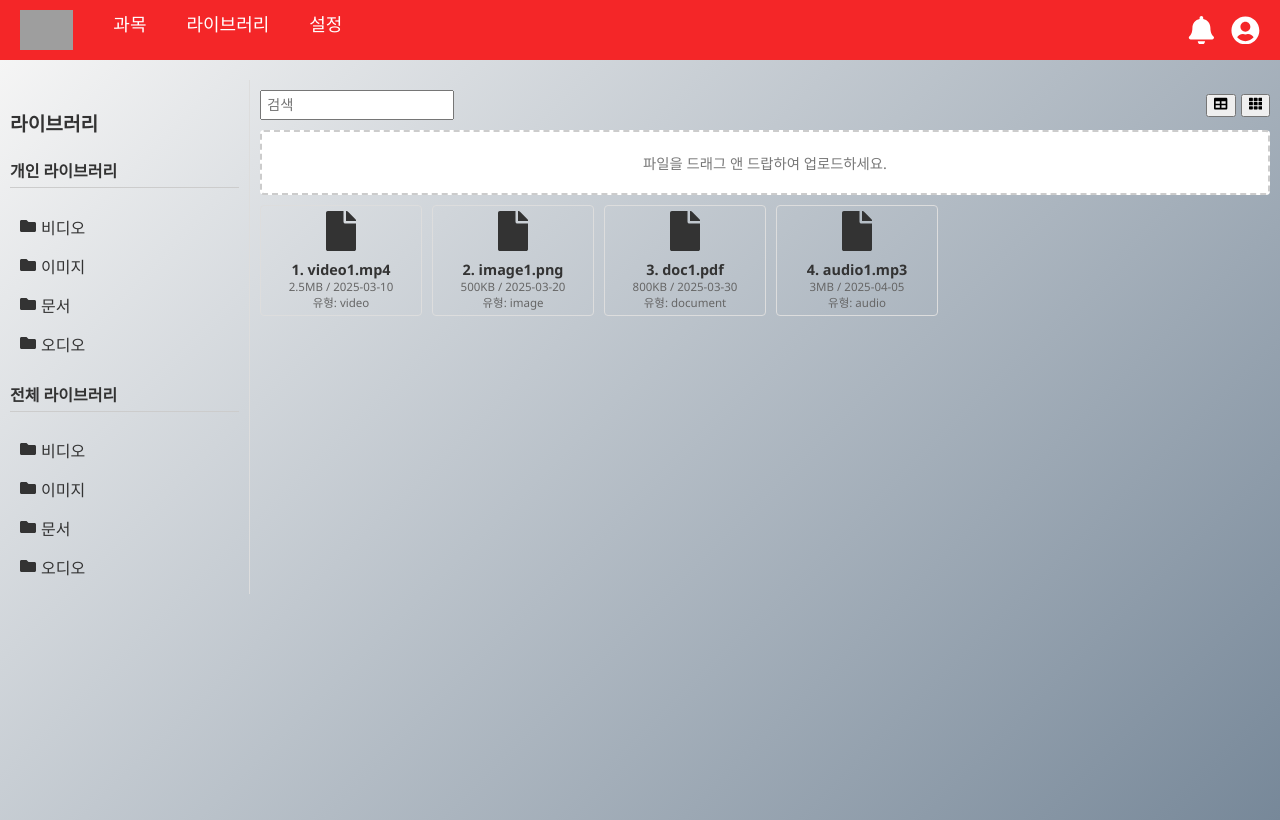
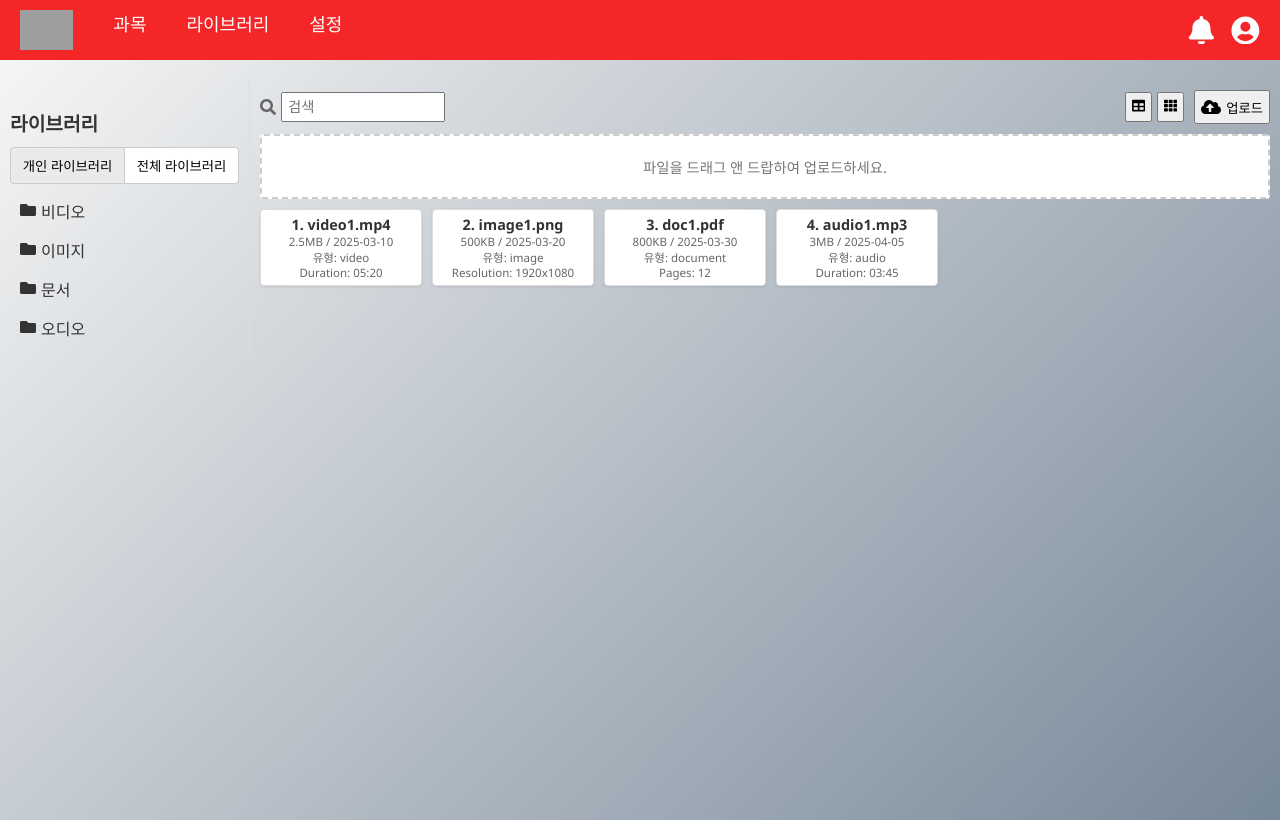
Before and after one commit to bongseok-k/my-cms, a React (Create React App) app: page /library-list in a window 1280 px wide. Built offline with nearby package versions, Linux system fonts and the light colour scheme; grey boxes are pictures that could not be loaded.

Commit message:
라이브러리 페이지 개선

```diff
--- a/src/LibraryMainPage.js
+++ b/src/LibraryMainPage.js
@@ -4,27 +4,27 @@ import {
   FaUserCircle,
   FaSearch,
   FaFolder,
-  FaFolderOpen,
   FaFile,
   FaTable,
   FaTh,
-  FaFilter
+  FaFilter,
+  FaCloudUploadAlt
 } from "react-icons/fa";
-import "./LibraryMainPage.css"; // CSS 파일에서 추가 스타일 정의 가능
+import "./LibraryMainPage.css"; // 별도 CSS 파일에서 세련된 스타일 적용
 
 function LibraryMainPage() {
-  // 탭 상태: "personal" (개인 라이브러리) 또는 "all" (전체 라이브러리)
+  // 탭 상태: "personal" 또는 "all"
   const [activeLibraryType, setActiveLibraryType] = useState("personal");
-  // 선택된 폴더 (하위 폴더: 예, 비디오, 이미지, 문서, 오디오)
+  // 좌측 폴더에서 현재 선택된 하위 폴더
   const [selectedFolder, setSelectedFolder] = useState(null);
   // 검색어
   const [searchTerm, setSearchTerm] = useState("");
-  // 파일 목록 (실제 데이터는 API 등으로 받아옴)
+  // 파일 목록 (예시 데이터에 순번(seq) 및 추가 메타데이터 추가)
   const [files, setFiles] = useState([
-    { name: "video1.mp4", size: "2.5MB", type: "video", date: "2025-03-10", seq: 1 },
-    { name: "image1.png", size: "500KB", type: "image", date: "2025-03-20", seq: 2 },
-    { name: "doc1.pdf", size: "800KB", type: "document", date: "2025-03-30", seq: 3 },
-    { name: "audio1.mp3", size: "3MB", type: "audio", date: "2025-04-05", seq: 4 }
+    { seq: 1, name: "video1.mp4", size: "2.5MB", type: "video", date: "2025-03-10", meta: "Duration: 05:20" },
+    { seq: 2, name: "image1.png", size: "500KB", type: "image", date: "2025-03-20", meta: "Resolution: 1920x1080" },
+    { seq: 3, name: "doc1.pdf", size: "800KB", type: "document", date: "2025-03-30", meta: "Pages: 12" },
+    { seq: 4, name: "audio1.mp3", size: "3MB", type: "audio", date: "2025-04-05", meta: "Duration: 03:45" }
     // ... 추가 데이터
   ]);
   // 리스트 보기 모드: "grid" 또는 "table"
@@ -32,7 +32,7 @@ function LibraryMainPage() {
   // 드래그앤드랍 업로드 상태
   const [dragOver, setDragOver] = useState(false);
 
-  // 폴더 구조 데이터
+  // 좌측 폴더 구조 데이터 (각 탭별 하위 폴더)
   const folderData = {
     personal: [
       { type: "video", name: "비디오" },
@@ -48,7 +48,7 @@ function LibraryMainPage() {
     ]
   };
 
-  // 파일 목록 필터링 (검색어 및 폴더 선택)
+  // 파일 목록 필터링
   const filteredFiles = useMemo(() => {
     let filtered = files;
     if (searchTerm) {
@@ -75,7 +75,7 @@ function LibraryMainPage() {
     e.preventDefault();
     setDragOver(false);
     const droppedFiles = Array.from(e.dataTransfer.files);
-    // 실제 업로드 로직 추가
+    // 실제 업로드 로직을 구현하세요.
     alert(`${droppedFiles.length} 개의 파일이 업로드되었습니다.`);
   };
 
@@ -89,15 +89,9 @@ function LibraryMainPage() {
             alt="Company Logo"
             className="company-logo"
           />
-          <div className="top-menu-item" onClick={() => window.location.href = "/course-list"}>
-            과목
-          </div>
-          <div className="top-menu-item" onClick={() => window.location.href = "/library-list"}>
-            라이브러리
-          </div>
-          <div className="top-menu-item" onClick={() => window.location.href = "/settings"}>
-            설정
-          </div>
+          <div className="top-menu-item" onClick={() => window.location.href = "/course-list"}>과목</div>
+          <div className="top-menu-item" onClick={() => window.location.href = "/library-list"}>라이브러리</div>
+          <div className="top-menu-item" onClick={() => window.location.href = "/settings"}>설정</div>
         </div>
         <div className="menu-right">
           <FaBell className="icon" />
@@ -105,14 +99,42 @@ function LibraryMainPage() {
         </div>
       </header>
 
-      {/* 메인 영역 - 상단 메뉴 바로 아래 */}
+      {/* 메인 영역 */}
       <div className="main-container" style={{ display: "flex", alignItems: "flex-start", paddingTop: "20px", height: "calc(100vh - 60px)" }}>
-        {/* 왼쪽 사이드바: 폴더 구조 (개인 라이브러리와 전체 라이브러리 분리) */}
+        {/* 좌측 사이드바: 폴더 구조 탭 */}
         <div className="sidebar" style={{ width: "250px", borderRight: "1px solid #ddd", padding: "10px", boxSizing: "border-box" }}>
           <h3 style={{ fontSize: "1.2em", marginBottom: "10px" }}>라이브러리</h3>
-          <div className="folder-section" style={{ marginBottom: "20px" }}>
-            <h4 style={{ fontSize: "1em", borderBottom: "1px solid #ccc", paddingBottom: "5px" }}>개인 라이브러리</h4>
-            {folderData.personal.map(folder => (
+          {/* 탭 버튼 */}
+          <div className="library-tabs" style={{ display: "flex", marginBottom: "10px" }}>
+            <button
+              onClick={() => { setActiveLibraryType("personal"); setSelectedFolder(null); }}
+              style={{
+                flex: 1,
+                padding: "8px",
+                background: activeLibraryType === "personal" ? "#eaeaea" : "#fff",
+                border: "1px solid #ccc",
+                borderRadius: "4px 0 0 4px"
+              }}
+            >
+              개인 라이브러리
+            </button>
+            <button
+              onClick={() => { setActiveLibraryType("all"); setSelectedFolder(null); }}
+              style={{
+                flex: 1,
+                padding: "8px",
+                background: activeLibraryType === "all" ? "#eaeaea" : "#fff",
+                border: "1px solid #ccc",
+                borderLeft: "none",
+                borderRadius: "0 4px 4px 0"
+              }}
+            >
+              전체 라이브러리
+            </button>
+          </div>
+          {/* 해당 탭의 폴더 목록 */}
+          <div className="folder-structure">
+            {folderData[activeLibraryType].map(folder => (
               <div
                 key={folder.type}
                 className="folder-item"
@@ -130,48 +152,45 @@ function LibraryMainPage() {
               </div>
             ))}
           </div>
-          <div className="folder-section">
-            <h4 style={{ fontSize: "1em", borderBottom: "1px solid #ccc", paddingBottom: "5px" }}>전체 라이브러리</h4>
-            {folderData.all.map(folder => (
-              <div
-                key={folder.type}
-                className="folder-item"
-                style={{
-                  padding: "5px 10px",
-                  cursor: "pointer",
-                  background: activeLibraryType === "all" && selectedFolder && selectedFolder.type === folder.type ? "#eaeaea" : "transparent",
-                  borderRadius: "4px",
-                  marginTop: "5px"
-                }}
-                onClick={() => {
-                  setActiveLibraryType("all");
-                  setSelectedFolder(folder);
-                }}
-              >
-                <FaFolder style={{ marginRight: "5px" }} />
-                {folder.name}
-              </div>
-            ))}
-          </div>
         </div>
 
         {/* 오른쪽 메인 컨텐츠 영역 */}
         <div className="content-area" style={{ flex: 1, padding: "10px", boxSizing: "border-box" }}>
-          {/* 상단 도구 모음 */}
+          {/* 상단 도구 모음: 검색과 업로드 아이콘 */}
           <div className="toolbar" style={{ display: "flex", alignItems: "center", justifyContent: "space-between", marginBottom: "10px" }}>
+            <div style={{ display: "flex", alignItems: "center" }}>
+              <FaSearch style={{ marginRight: "5px", color: "#666" }} />
               <input
                 type="text"
                 placeholder="검색"
                 value={searchTerm}
                 onChange={(e) => setSearchTerm(e.target.value)}
-              style={{ width: "180px", padding: "5px", fontSize: "0.9em" }}
+                style={{ width: "150px", padding: "5px", fontSize: "0.9em" }}
               />
-            <div className="view-mode-toggle" style={{ marginLeft: "10px" }}>
-              <button onClick={() => setViewMode("table")} title="테이블 보기" style={{ marginRight: "5px" }}>
+            </div>
+            <div style={{ display: "flex", alignItems: "center" }}>
+              <button
+                onClick={() => setViewMode("table")}
+                title="테이블 보기"
+                style={{ marginRight: "5px", padding: "5px" }}
+              >
                 <FaTable />
               </button>
-              <button onClick={() => setViewMode("grid")} title="그리드 보기">
+              <button
+                onClick={() => setViewMode("grid")}
+                title="그리드 보기"
+                style={{ padding: "5px" }}
+              >
                 <FaTh />
+              </button>
+              {/* 업로드 영역은 아이콘으로 표시 */}
+              <button
+                onClick={() => alert("파일 업로드 기능 구현 필요")}
+                style={{ marginLeft: "10px", padding: "5px", display: "flex", alignItems: "center" }}
+                title="업로드"
+              >
+                <FaCloudUploadAlt size={20} style={{ marginRight: "5px" }} />
+                업로드
               </button>
             </div>
           </div>
@@ -209,10 +228,11 @@ function LibraryMainPage() {
                       padding: "5px",
                       textAlign: "center",
                       borderRadius: "4px",
-                      fontSize: "0.9em"
+                      fontSize: "0.9em",
+                      background: "#fff",
+                      boxShadow: "0 1px 3px rgba(0,0,0,0.1)"
                     }}
                   >
-                    <FaFile size={40} style={{ marginBottom: "5px" }} />
                     <div style={{ fontWeight: "bold" }}>{idx + 1}. {file.name}</div>
                     <div style={{ fontSize: "0.8em", color: "#666" }}>
                       {file.size} / {file.date}
@@ -220,11 +240,14 @@ function LibraryMainPage() {
                     <div style={{ fontSize: "0.8em", color: "#666" }}>
                       유형: {file.type}
                     </div>
+                    <div style={{ fontSize: "0.8em", color: "#666" }}>
+                      {file.meta}
+                    </div>
                   </div>
                 ))}
               </div>
             ) : (
-              <table className="table-view" style={{ width: "100%", borderCollapse: "collapse", fontSize: "0.9em" }}>
+              <table className="table-view" style={{ width: "100%", borderCollapse: "collapse", fontSize: "0.9em", background: "#fff" }}>
                 <thead>
                   <tr>
                     <th style={{ border: "1px solid #ddd", padding: "5px" }}>순번</th>
@@ -232,6 +255,7 @@ function LibraryMainPage() {
                     <th style={{ border: "1px solid #ddd", padding: "5px" }}>크기</th>
                     <th style={{ border: "1px solid #ddd", padding: "5px" }}>유형</th>
                     <th style={{ border: "1px solid #ddd", padding: "5px" }}>업로드 날짜</th>
+                    <th style={{ border: "1px solid #ddd", padding: "5px" }}>메타데이터</th>
                   </tr>
                 </thead>
                 <tbody>
@@ -242,6 +266,7 @@ function LibraryMainPage() {
                       <td style={{ border: "1px solid #ddd", padding: "5px" }}>{file.size}</td>
                       <td style={{ border: "1px solid #ddd", padding: "5px" }}>{file.type}</td>
                       <td style={{ border: "1px solid #ddd", padding: "5px" }}>{file.date}</td>
+                      <td style={{ border: "1px solid #ddd", padding: "5px" }}>{file.meta}</td>
                     </tr>
                   ))}
                 </tbody>
```
Lines whose indentation alone changed are shown as unchanged.
